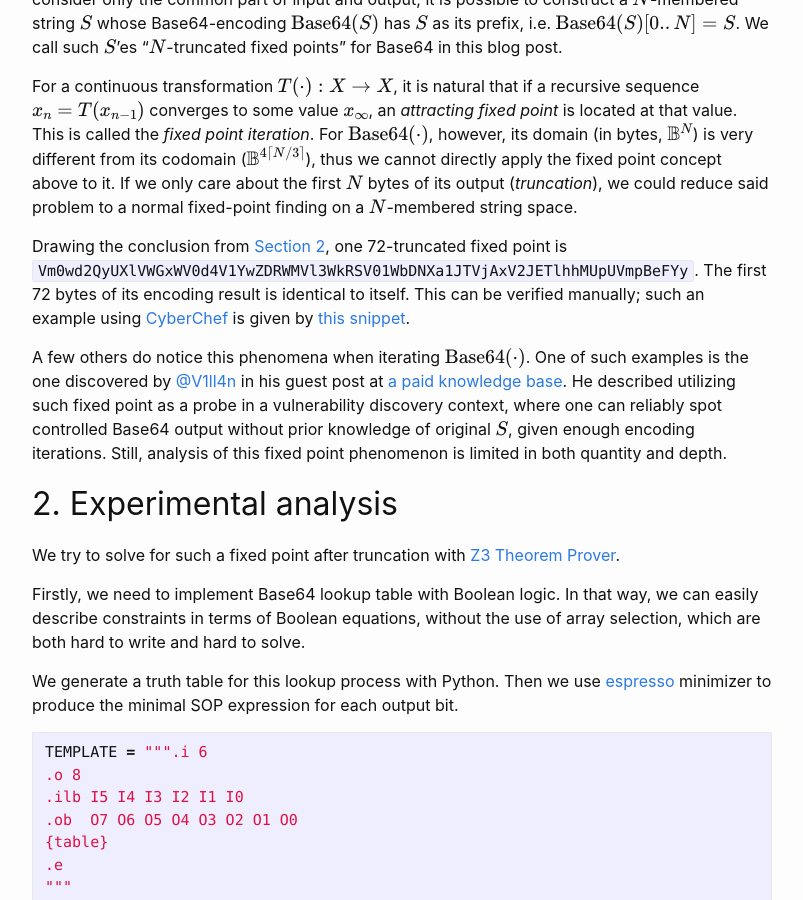
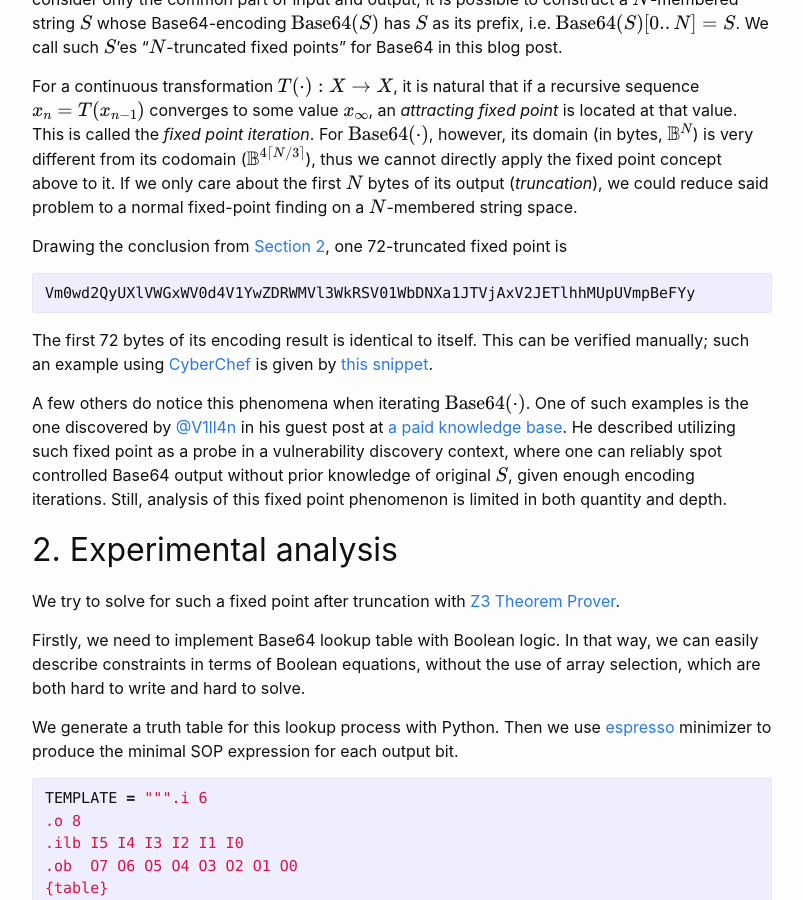
Before and after one commit to CSharperMantle/CSharperMantle.github.io, a Jekyll site: the page built from _posts/2024-10-03-fixed-point-in-truncated-base64-encoding.md, in a window 1280 px wide and 900 px high, scrolled down 414 px. Shown: the whole window, without its empty margins (238-1041 px from the left). Built offline with Jekyll 4.4.1, drawn with Linux system fonts in a browser that asks for light colours; comment, search, counter and statistics services are not loaded.

Commit message:
update format for base64

````diff
--- a/_posts/2024-10-03-fixed-point-in-truncated-base64-encoding.md
+++ b/_posts/2024-10-03-fixed-point-in-truncated-base64-encoding.md
@@ -22,7 +22,13 @@ Base64 ([Wikipedia](https://en.wikipedia.org/wiki/Base64), [RFC 4648](https://da
 
 For a continuous transformation $T(\cdot): X \to X$, it is natural that if a recursive sequence $x_n = T(x_{n-1})$ converges to some value $x_\infty$, an *attracting fixed point* is located at that value. This is called the *fixed point iteration*. For $\mathrm{Base64}(\cdot)$, however, its domain (in bytes, $\mathbb{B}^N$) is very different from its codomain ($\mathbb{B}^{4\lceil N/3 \rceil}$), thus we cannot directly apply the fixed point concept above to it. If we only care about the first $N$ bytes of its output (*truncation*), we could reduce said problem to a normal fixed-point finding on a $N$-membered string space.
 
-Drawing the conclusion from [Section 2](#2-experimental-analysis), one 72-truncated fixed point is `Vm0wd2QyUXlVWGxWV0d4V1YwZDRWMVl3WkRSV01WbDNXa1JTVjAxV2JETlhhMUpUVmpBeFYy`. The first 72 bytes of its encoding result is identical to itself. This can be verified manually; such an example using [CyberChef](https://github.com/gchq/CyberChef/) is given by [this snippet](https://gchq.github.io/CyberChef/#recipe=To_Base64('A-Za-z0-9%2B/%3D')Drop_bytes(72,64,true)&input=Vm0wd2QyUXlVWGxWV0d4V1YwZDRWMVl3WkRSV01WbDNXa1JTVjAxV2JETlhhMUpUVmpBeFYySkVUbGhoTVVwVVZtcEJlRll5).
+Drawing the conclusion from [Section 2](#2-experimental-analysis), one 72-truncated fixed point is
+
+```plain-text
+Vm0wd2QyUXlVWGxWV0d4V1YwZDRWMVl3WkRSV01WbDNXa1JTVjAxV2JETlhhMUpUVmpBeFYy
+```
+
+The first 72 bytes of its encoding result is identical to itself. This can be verified manually; such an example using [CyberChef](https://github.com/gchq/CyberChef/) is given by [this snippet](https://gchq.github.io/CyberChef/#recipe=To_Base64('A-Za-z0-9%2B/%3D')Drop_bytes(72,64,true)&input=Vm0wd2QyUXlVWGxWV0d4V1YwZDRWMVl3WkRSV01WbDNXa1JTVjAxV2JETlhhMUpUVmpBeFYySkVUbGhoTVVwVVZtcEJlRll5).
 
 A few others do notice this phenomena when iterating $\mathrm{Base64}(\cdot)$. One of such examples is the one discovered by [@V1ll4n](https://github.com/VillanCh) in his guest post at [a paid knowledge base](https://t.zsxq.com/EhZSb). He described utilizing such fixed point as a probe in a vulnerability discovery context, where one can reliably spot controlled Base64 output without prior knowledge of original $S$, given enough encoding iterations. Still, analysis of this fixed point phenomenon is limited in both quantity and depth.
 
````
